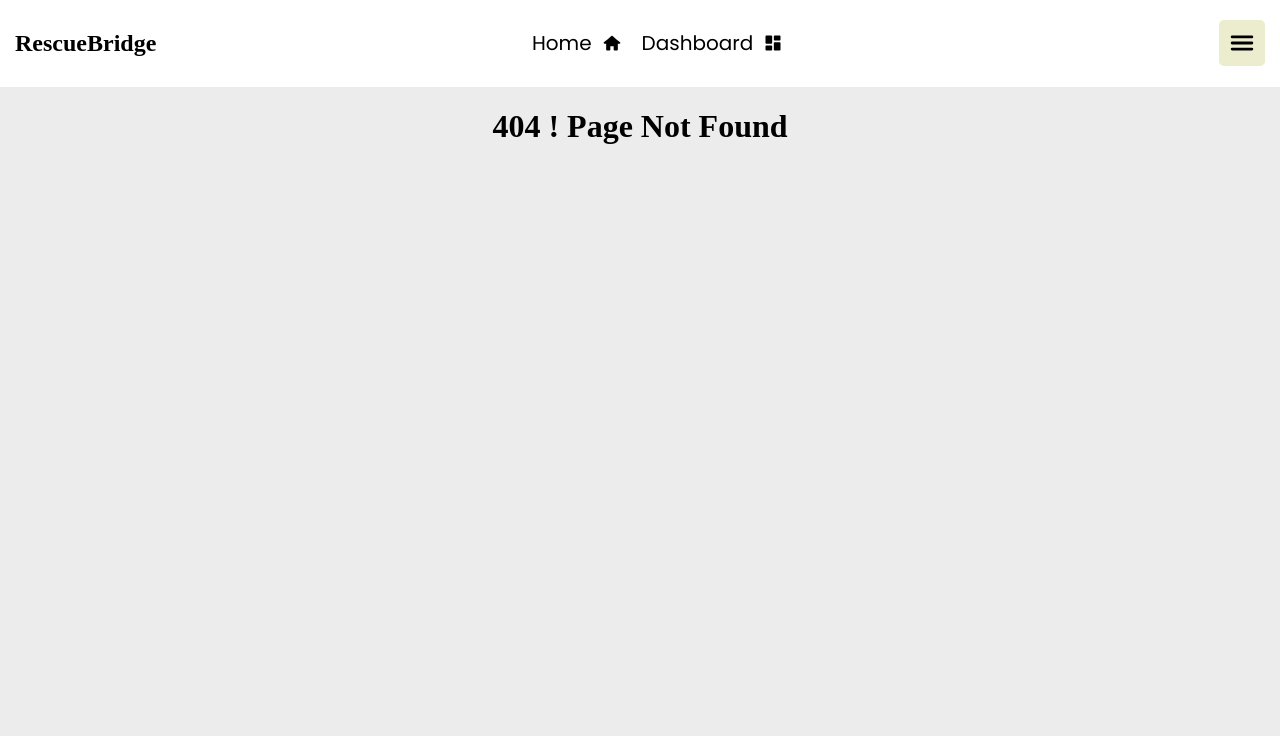
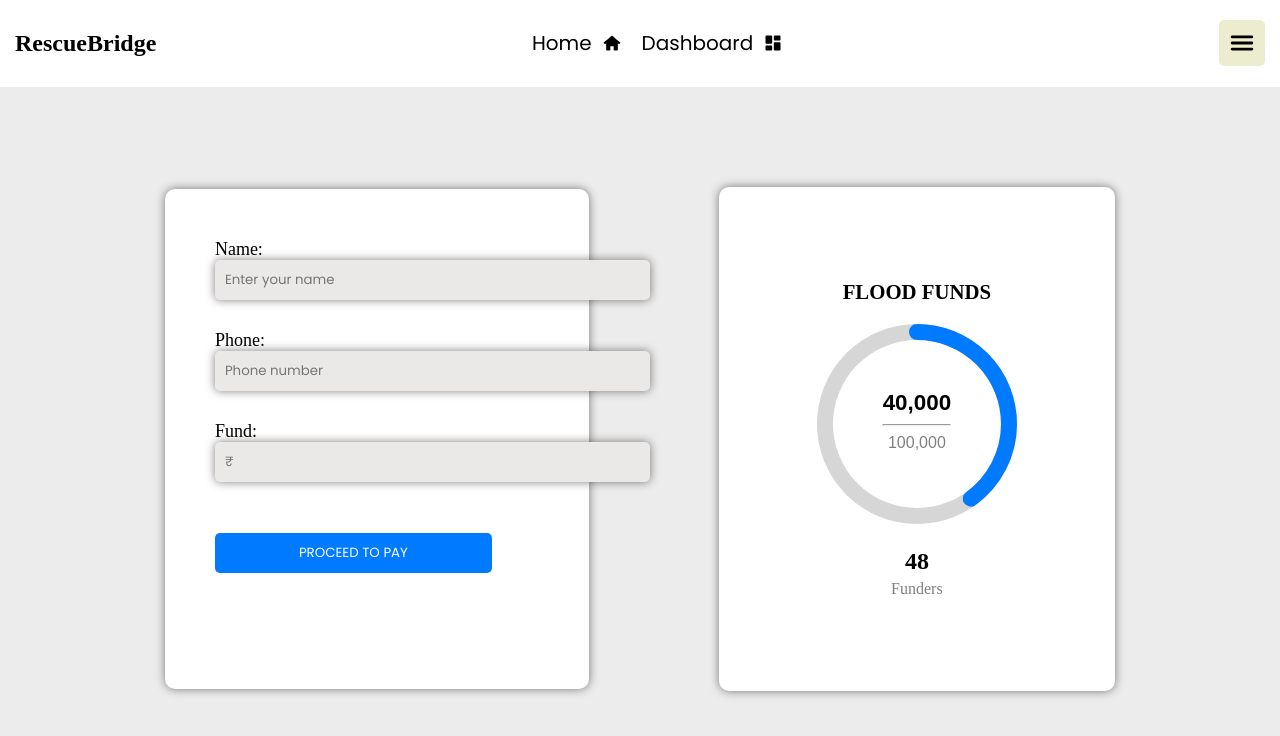
Before and after one commit to muhammedArsat/Disaster-Relief, a React (Vite) app in the folder frontend/: page /user/fund-page in a window 1280 px wide. Before the commit this address had no page. Shown: the top 736 px of the page. Built offline with nearby package versions, Linux system fonts and the light colour scheme; a web font is replaced by a local one.

Commit message:
fundPage

```diff
--- a/frontend/package.json
+++ b/frontend/package.json
@@ -13,9 +13,11 @@
     "axios": "^1.7.9",
     "leaflet": "^1.9.4",
     "react": "^18.3.1",
+    "react-circular-progressbar": "^2.1.0",
     "react-dom": "^18.3.1",
     "react-icons": "^5.4.0",
     "react-leaflet": "^4.2.1",
+    "react-native-circular-progress-indicator": "^4.4.2",
     "react-router-dom": "^7.0.2",
     "react-toastify": "^11.0.2"
   },
--- a/frontend/src/App.jsx
+++ b/frontend/src/App.jsx
@@ -2,6 +2,7 @@ import React from "react";
 import "./App.css";
 import { BrowserRouter as Router, Route, Routes, useLocation } from "react-router-dom";
 import LandingPage from "./pages/user/landingPage/LandingPage";
+import FundPage from "./pages/user/fundPage/FundPage";
 import Navbar from "./components/navbar/Navbar";
 import NotFound from "./pages/NotFound";
 import LocationPage from "./pages/user/locationPage/Location";
@@ -13,6 +14,7 @@ const App = () => {
       <Routes>
         <Route path="/" element={<LandingPage />} />
         <Route path="/user/location-page" element={<LocationPage />} />
+        <Route path="/user/fund-page" element={<FundPage />} />
         <Route path="*" element={<NotFound />} />
       </Routes>
     </Router>
--- /dev/null
+++ b/frontend/src/components/user/fundForm/FundForm.css
@@ -0,0 +1,77 @@
+.form-card{
+    background-color: white;
+    box-shadow: 0 0 10px rgba(0, 0, 0, 0.5);
+    color:black;
+    display: flex;
+    width: 30%;
+    height: 50vh;
+    padding: 50px 50px;
+    border-radius: 10px;
+}
+.form-group {
+    display: flex;
+    flex-direction: column;
+    justify-content: space-evenly;
+    margin-bottom: 30px;
+    font-size: 18px;
+}
+
+.pay-btn {
+    background-color: #007bff;
+    color: white;
+    border: none;
+    padding: 10px;
+    border-radius: 5px;
+    cursor: pointer;
+}
+
+.pay-btn:hover {
+    background-color: #0056b3; /* Darker shade on hover */
+}
+
+.form-group input{
+    padding: 10px;
+    width: 150%;
+    background-color: rgb(235, 232, 232);
+    border-radius: 5px;
+    box-shadow: 0 0 10px rgba(0, 0, 0, 0.5);
+    border: none;
+}
+
+@media (max-width: 480px){
+    .form-card {
+        width: 60%;
+        height: 50vh;
+        padding: 50px 30px;
+    }
+    .form-group{
+        font-size: 15px;
+    }
+    .form-group input{
+        width: 90%;
+        padding: 5%;
+    }
+    .pay-btn{
+        width: 90%;
+        font-size: 14px;
+    }
+}
+
+@media (min-width: 490px) and (max-width: 1024px){
+    .form-card {
+        width: 30%;
+        height: 50vh;
+        padding: 40px 30px;
+    }
+    .form-group input{
+        width: 90%;
+        padding: 5%;
+        margin-bottom: 10px;
+        font-size: 16px;
+    }
+    .form-group input{
+        width: 100%;
+        padding: 2%;
+        font-size: 14px;
+    }
+}
--- /dev/null
+++ b/frontend/src/components/user/fundForm/FundForm.jsx
@@ -0,0 +1,28 @@
+import React from 'react'
+import "./FundForm.css"
+
+const FundForm = () => {
+  return (
+    <div className='form-card'>
+      <form className='form'>
+        <div className='form-group'>
+          <label>Name:</label>
+          <input type='text' name='Name' placeholder='Enter your name' />
+        </div>
+        <div className='form-group'>
+          <label>Phone:</label>
+          <input type='text' name='Phone' placeholder='Phone number' />
+        </div>
+        <div className='form-group'>
+          <label>Fund:</label>
+          <input type='text' name='Fund' placeholder='₹' /><br/>
+        </div>
+        <div className='form-group'>
+          <button className='pay-btn'>PROCEED TO PAY</button>
+        </div>
+      </form>
+    </div>
+  )
+}
+
+export default FundForm
--- /dev/null
+++ b/frontend/src/components/user/fundProgress/FundProgress.css
@@ -0,0 +1,117 @@
+.progress-card {
+    background-color: white;
+    box-shadow: 0 0 10px rgba(0, 0, 0, 0.5);
+    color: black;
+    display: flex;
+    flex-direction: column;
+    align-items: center;
+    justify-content: center;
+    width: 33%;
+    height: 58vh;
+    padding: 20px;
+    border-radius: 10px;
+    text-align: center;
+}
+
+.progress-header {
+    font-size: 1.3rem;
+    font-weight: bold;
+    margin-bottom: 20px;
+}
+
+.progress-container {
+    position: relative;
+    width: 200px;
+    height: 150px;
+    margin-bottom: 20px;
+}
+
+.progress-text {
+    position: absolute;
+    top: 65%;
+    left: 50%;
+    transform: translate(-50%, -50%);
+    text-align: center;
+    font-family: Arial, sans-serif;
+}
+
+.progress-raised {
+    font-size: 1.4rem;
+    font-weight: bold;
+}
+
+.progress-symbol {
+    font-size: 1rem;
+    margin: 4px 0;
+}
+
+.progress-goal {
+    font-size: 1rem;
+    color: gray;
+}
+
+.progress-details {
+    text-align: center;
+}
+
+.funders-count {
+    font-size: 1.5rem;
+    font-weight: bold;
+    margin-bottom: 5px;
+}
+
+.funders-label {
+    font-size: 1rem;
+    color: gray;
+}
+@media (max-width: 480px){
+    .progress-card {
+        width: 60%;
+        height: 60vh;
+        padding: 50px 30px;
+    }
+    .progress-container {
+        width: 150px;
+        margin-bottom: 10px;
+    }
+    .progress-text {
+        top: 50%;
+    }
+    .progress-raised {
+        font-size: 1.2rem;
+    }
+
+    .progress-symbol {
+        font-size: 0.8rem;
+    }
+
+    .progress-goal {
+        font-size: 0.8rem;
+    }
+}
+
+@media (min-width: 490px) and (max-width: 1024px){
+    .progress-card {
+        width: 30%;
+        height: 50vh;
+        padding: 40px 30px;
+    }
+    .progress-container {
+        width: 150px;
+        margin-bottom: 10px;
+    }
+    .progress-text {
+        top: 50%;
+    }
+    .progress-raised {
+        font-size: 1.2rem;
+    }
+
+    .progress-symbol {
+        font-size: 0.8rem;
+    }
+
+    .progress-goal {
+        font-size: 0.8rem;
+    }
+}
--- /dev/null
+++ b/frontend/src/components/user/fundProgress/FundProgress.jsx
@@ -0,0 +1,40 @@
+import React from 'react';
+import { CircularProgressbar, buildStyles } from 'react-circular-progressbar';
+import 'react-circular-progressbar/dist/styles.css';
+import './FundProgress.css';
+
+const FundProgress = () => {
+  const fundRaised = 40000;
+  const fundGoal = 100000;
+  const progressValue = (fundRaised / fundGoal) * 100;
+  const fundersCount = 48;
+
+  return (
+    <div className="progress-card">
+      <div className="progress-header">FLOOD FUNDS</div>
+      <div className="progress-container">
+        <CircularProgressbar
+          value={progressValue}
+          styles={buildStyles({
+            pathColor: '#007bff',
+            trailColor: '#d6d6d6',
+          })}
+        />
+        <div className="progress-text">
+          <div className="progress-raised">{fundRaised.toLocaleString()}</div>
+          <div className="progress-symbol"><hr/></div>
+          <div className="progress-goal">{fundGoal.toLocaleString()}</div>
+        </div>
+      </div>
+      <br/>
+      <br/>
+      <br/>
+      <div className="progress-details">
+        <div className="funders-count">{fundersCount}</div>
+        <div className="funders-label">Funders</div>
+      </div>
+    </div>
+  );
+};
+
+export default FundProgress;
--- /dev/null
+++ b/frontend/src/pages/user/fundPage/FundPage.css
@@ -0,0 +1,25 @@
+.fundpage{
+    display: flex;
+    justify-content: space-around;
+    align-items: center;
+    padding: 100px;
+}
+@media (max-width: 480px) {
+    .fundpage {
+        display: flex;
+        flex-direction: column; /* Column layout for mobile view */
+        justify-content: start;
+        padding: 10px;
+        margin-bottom: 20px;
+    }
+
+    .fundpage > *:not(:last-child) {
+        margin-bottom: 20px; /* Add space between components except the last one */
+    }
+}
+
+@media (min-width: 490px) and (max-width: 1024px){
+    .fundpage{
+        padding: 50px;
+    }
+}
--- /dev/null
+++ b/frontend/src/pages/user/fundPage/FundPage.jsx
@@ -0,0 +1,15 @@
+import React from 'react'
+import FundForm from '../../../components/user/fundForm/FundForm'
+import FundProgress from '../../../components/user/fundProgress/FundProgress'
+import "./FundPage.css"
+
+const FundPage = () => {
+  return (
+    <div className='fundpage'>
+      <FundForm />
+      <FundProgress />
+    </div>
+  )
+}
+
+export default FundPage
```
Also changed, not shown: 1 other file (tests, documents, lock files or other folders).
